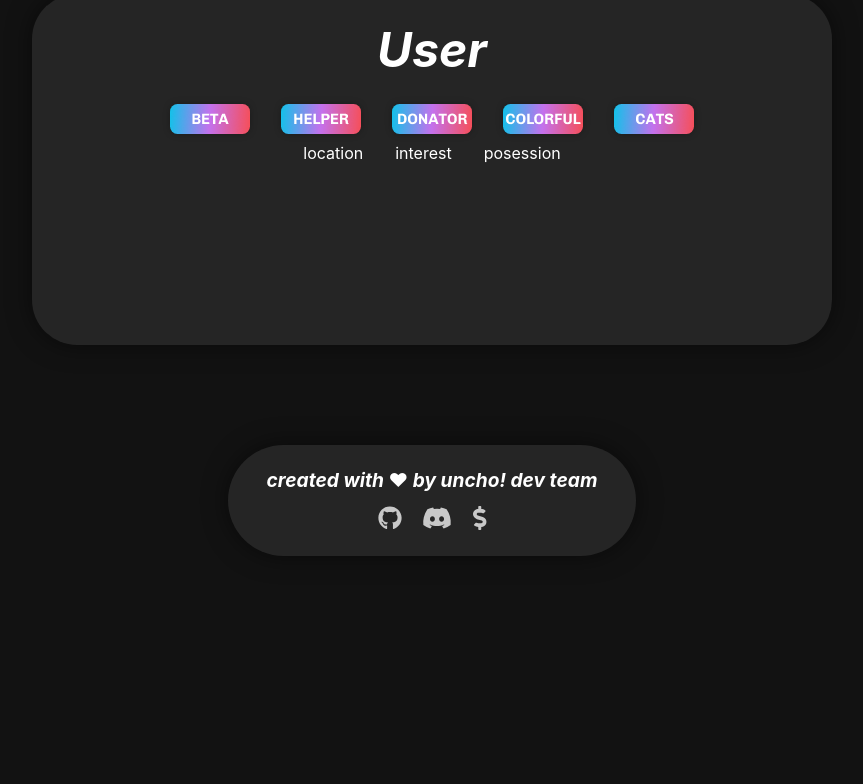
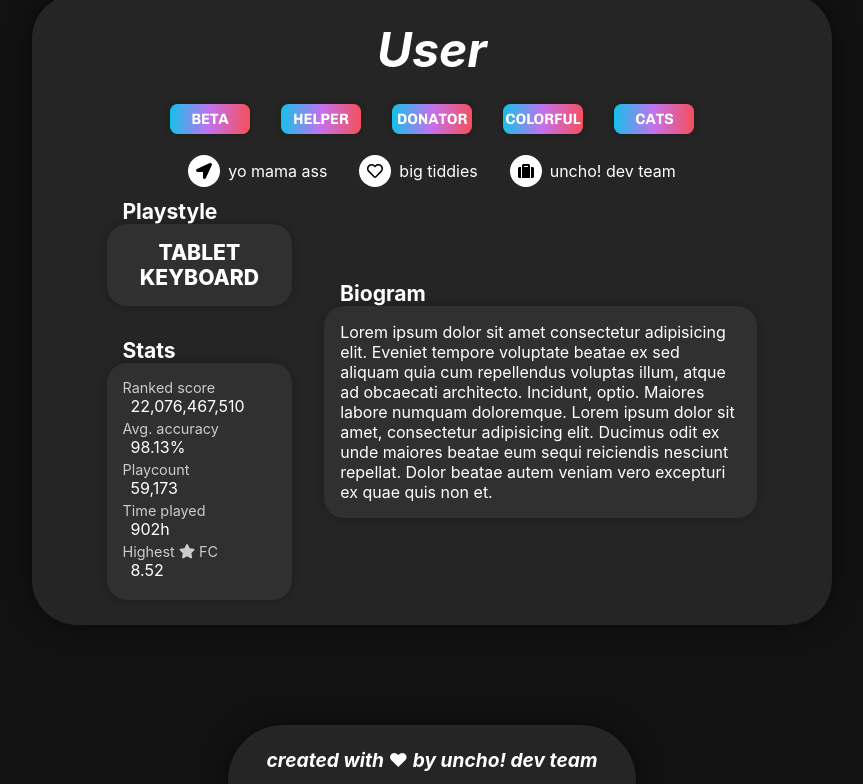
Before and after one commit to wojexe/mizore-old, a Vue app: page /profile/1 in a window 1280 px wide. Shown: the part 637-1421 px from the top of the page, without its empty margins (208-1071 px from the left). Before the commit the page ends 1293 px from the top, so only its background shows below. Built offline with nearby package versions, Linux system fonts and the light colour scheme; a web font is replaced by a local one.

Commit message:
User info card done! :D

```diff
--- a/package.json
+++ b/package.json
@@ -10,6 +10,7 @@
   "dependencies": {
     "@fortawesome/fontawesome-svg-core": "^1.2.25",
     "@fortawesome/free-brands-svg-icons": "^5.11.2",
+    "@fortawesome/free-regular-svg-icons": "^5.13.0",
     "@fortawesome/free-solid-svg-icons": "^5.11.2",
     "@fortawesome/vue-fontawesome": "^0.1.7",
     "core-js": "^2.6.5",
@@ -19,7 +20,7 @@
   "devDependencies": {
     "@vue/cli-plugin-babel": "^3.11.0",
     "@vue/cli-plugin-eslint": "^3.11.0",
-    "@vue/cli-service": "^3.11.0",
+    "@vue/cli-service": "^4.3.1",
     "@vue/eslint-config-prettier": "^4.0.1",
     "babel-eslint": "^10.0.3",
     "eslint": "^5.16.0",
--- a/public/index.html
+++ b/public/index.html
@@ -21,7 +21,7 @@
     <!-- FAVICON -->
     <link rel="icon" href="<%= BASE_URL %>favicon.png">
     <!-- TITLE -->
-    <!-- TODO: make title responsive -->
+    <!-- TODO: make title respect current page -->
     <title><%= "homepage" %> | uncho</title>
   </head>
   <body>
--- a/src/App.vue
+++ b/src/App.vue
@@ -39,6 +39,7 @@ export default {
 /* VARIABLES */
 :root {
   --background-color: rgb(18, 18, 18);
+  --inner-background-color: rgb(48, 48, 48);
   --card-color: rgb(37, 37, 37);
   --text-color: rgb(255, 255, 255);
 
--- a/src/components/Cards/CardBeatmapsRanked.vue
+++ b/src/components/Cards/CardBeatmapsRanked.vue
@@ -29,7 +29,8 @@
 </template>
 
 <script>
-//TODO (after api implementation) make diffs collapse when they overflow
+//TODO: implement api
+//TODO: (after api implementation) make diffs collapse when they overflow
 import BaseShowMore from "@/components/BaseShowMore.vue";
 export default {
   name: "BeatmapsRanked",
--- a/src/components/Cards/CardInfo.vue
+++ b/src/components/Cards/CardInfo.vue
@@ -79,7 +79,7 @@ export default {
     font-size: 1.1em;
     overflow-y: hidden;
     overflow-x: auto;
-    background: #303030;
+    background: var(--inner-background-color);
     box-shadow: 0 0 10px rgba(0, 0, 0, 0.25);
     table {
       height: 100%;
--- a/src/components/Cards/CardProfile.vue
+++ b/src/components/Cards/CardProfile.vue
@@ -32,6 +32,7 @@
 </template>
 
 <script>
+//TODO: implement api
 import BaseCard from "@/components/BaseCard.vue";
 export default {
   name: "Profile",
--- a/src/components/Cards/CardUser.vue
+++ b/src/components/Cards/CardUser.vue
@@ -1,20 +1,20 @@
 <template>
   <BaseCard title="User">
     <Badges />
-    <Info />
+    <Presentation />
   </BaseCard>
 </template>
 
 <script>
 import BaseCard from "@/components/BaseCard.vue";
 import Badges from "@/components/Cards/CardUser/Badges.vue";
-import Info from "@/components/Cards/CardUser/Info.vue";
+import Presentation from "@/components/Cards/CardUser/Presentation.vue";
 export default {
   name: "CardUser",
   components: {
     BaseCard,
     Badges,
-    Info
+    Presentation
   }
 };
 </script>
--- a/src/components/Cards/CardUser/Badges.vue
+++ b/src/components/Cards/CardUser/Badges.vue
@@ -11,6 +11,7 @@
 </template>
 
 <script>
+//TODO: implement api
 export default {
   name: "Badges",
   data() {
--- a/src/components/Cards/CardUser/Info.vue
+++ /dev/null
@@ -1,23 +0,0 @@
-<template>
-  <div id="info">
-    <div>location</div>
-    <div>interest</div>
-    <div>posession</div>
-  </div>
-</template>
-
-<script>
-export default {
-  name: "Info"
-};
-</script>
-
-<style lang="less">
-#info {
-  display: flex;
-  flex-direction: row;
-  & > * {
-    margin: 0 1em;
-  }
-}
-</style>
--- /dev/null
+++ b/src/components/Cards/CardUser/Presentation.vue
@@ -0,0 +1,165 @@
+<template>
+  <div id="presentation">
+    <div id="short-container">
+      <div class="short">
+        <font-awesome-icon icon="location-arrow" />yo mama ass
+      </div>
+      <div class="short"><font-awesome-icon :icon="getHeart" />big tiddies</div>
+      <div class="short">
+        <font-awesome-icon icon="suitcase" />uncho! dev team
+      </div>
+    </div>
+    <div id="explication">
+      <div id="playstyle">
+        <h2>Playstyle</h2>
+        <div class="content">
+          <span class="style">TABLET</span>
+          <span class="style">KEYBOARD</span>
+        </div>
+      </div>
+      <div id="stats">
+        <h2>Stats</h2>
+        <div class="content">
+          <div>
+            <div class="stat">Ranked score</div>
+            <span class="value">22,076,467,510</span>
+          </div>
+          <div>
+            <div class="stat">Avg. accuracy</div>
+            <span class="value">98.13%</span>
+          </div>
+          <div>
+            <div class="stat">Playcount</div>
+            <span class="value">59,173</span>
+          </div>
+          <div>
+            <div class="stat">Time played</div>
+            <span class="value">902h</span>
+          </div>
+          <div>
+            <div class="stat">Highest <font-awesome-icon icon="star" /> FC</div>
+            <span class="value">8.52</span>
+          </div>
+        </div>
+      </div>
+      <div id="biogram">
+        <h2>Biogram</h2>
+        <div class="content">
+          Lorem ipsum dolor sit amet consectetur adipisicing elit. Eveniet
+          tempore voluptate beatae ex sed aliquam quia cum repellendus voluptas
+          illum, atque ad obcaecati architecto. Incidunt, optio. Maiores labore
+          numquam doloremque. Lorem ipsum dolor sit amet, consectetur
+          adipisicing elit. Ducimus odit ex unde maiores beatae eum sequi
+          reiciendis nesciunt repellat. Dolor beatae autem veniam vero excepturi
+          ex quae quis non et.
+        </div>
+      </div>
+    </div>
+  </div>
+</template>
+
+<script>
+//TODO: implement api
+import { faHeart } from "@fortawesome/free-regular-svg-icons";
+export default {
+  name: "Presentation",
+  //TODO: make that code prettier 😜️
+  computed: {
+    getHeart() {
+      return faHeart;
+    }
+  }
+};
+</script>
+
+<style lang="less">
+//TODO: make this card responsive for mobile
+#presentation {
+  display: flex;
+  flex-direction: column;
+  align-items: center;
+  & > * {
+    margin-top: 0.75em;
+  }
+  #short-container {
+    display: flex;
+    align-self: center;
+    flex-direction: row;
+    & > .short {
+      display: flex;
+      align-items: center;
+      justify-content: center;
+      margin: 0 1em;
+      & > svg {
+        display: flex;
+        align-items: center;
+        justify-content: center;
+        margin-right: 0.5em;
+        padding: 0.5em;
+        color: #000;
+        background: #fff;
+        border-radius: 999px;
+      }
+    }
+  }
+  #explication {
+    display: grid;
+    grid-template-columns: [left] 3fr [right] 7fr;
+    //grid-template-rows: [top] 1fr [bottom] 2fr [back];
+    width: 90%;
+    grid-gap: 2em;
+    h2 {
+      font-size: calc(var(--font-size-L) * 1.1);
+      margin: 0;
+      margin-left: 0.75em;
+    }
+    .content {
+      background: var(--inner-background-color);
+      box-shadow: 0 0 10px rgba(0, 0, 0, 0.25);
+      padding: 1em;
+      border-radius: 20px;
+    }
+    #playstyle {
+      grid-column: left;
+      .content {
+        display: flex;
+        flex-direction: column;
+        align-items: center;
+        justify-content: center;
+        .style {
+          display: block;
+          font-size: calc(var(--font-size-L) * 1.1);
+          font-weight: 800;
+        }
+      }
+    }
+    #stats {
+      grid-column: left;
+      .content {
+        display: flex;
+        flex-direction: column;
+        & > * {
+          margin-bottom: 0.25em;
+        }
+        .value:last-of-type {
+          margin-bottom: none;
+        }
+        .stat {
+          font-size: calc(var(--font-size-M) * 0.9);
+          color: rgba(255, 255, 255, 0.75);
+        }
+        .value {
+          font-size: var(--font-size-M);
+          margin-left: 0.5em;
+        }
+      }
+    }
+    #biogram {
+      align-self: center;
+      grid-row-start: 1;
+      grid-row-end: 3;
+      grid-column: right;
+    }
+  }
+}
+</style>
```
Also changed, not shown: src/main.js (+8 -1 lines), 1 other file (tests, documents, lock files or other folders).
